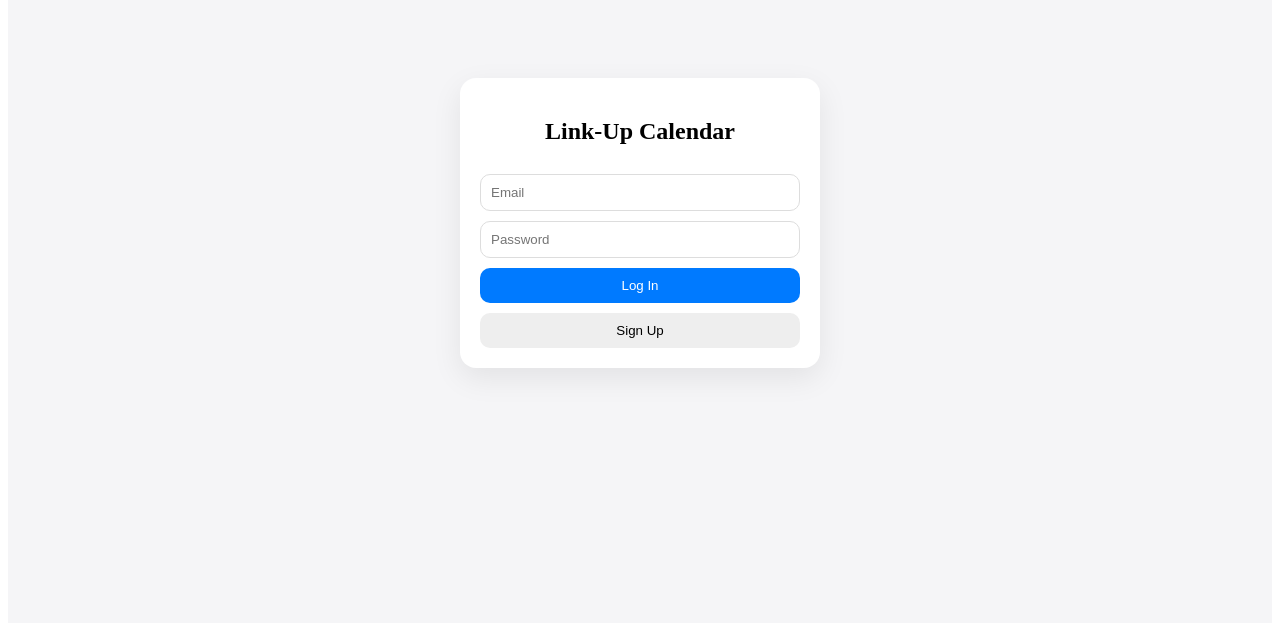
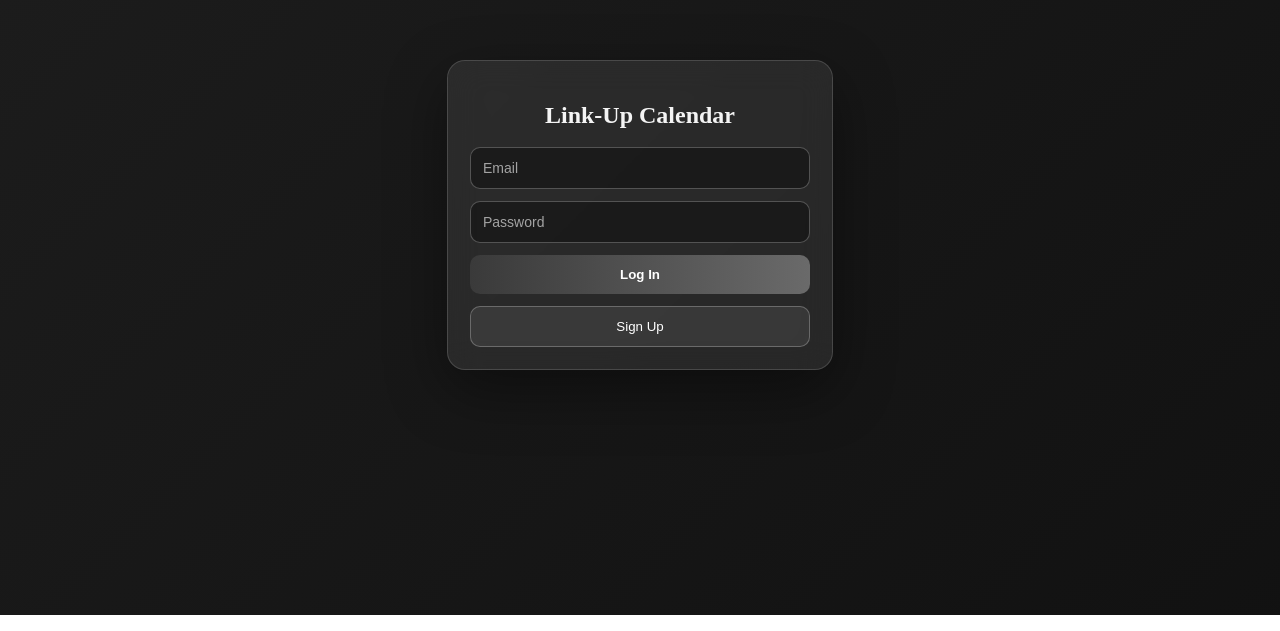
Before and after one commit to JimmyChhan/LinkUp, a React (Vite) app in the folder linkup/: page / in a window 1280 px wide. Shown: the part 185-816 px from the top of the page. Built offline with nearby package versions, Linux system fonts and the light colour scheme; no server answers.

Commit message:
Adjusting CSS visual

```diff
--- a/linkup/src/App.css
+++ b/linkup/src/App.css
@@ -182,3 +182,33 @@
     border-right-color: var(--border);
   }
 }
+
+@keyframes gradientMove {
+  0% {
+    background-position: 0% 50%;
+  }
+  50% {
+    background-position: 100% 50%;
+  }
+  100% {
+    background-position: 0% 50%;
+  }
+}
+
+html, body, #root {
+  width: 100%;
+  height: 100%;
+  margin: 0;
+  padding: 0;
+  overflow: hidden;
+}
+@keyframes gradientMove {
+  0% { background-position: 0% 50%; }
+  50% { background-position: 100% 50%; }
+  100% { background-position: 0% 50%; }
+}
+
+/* placeholder fix */
+input::placeholder {
+  color: rgba(255, 255, 255, 0.6);
+}
--- a/linkup/src/index.css
+++ b/linkup/src/index.css
@@ -49,3 +49,44 @@
 .react-calendar__month-view__days__day--weekend {
   color: inherit !important;
 }
+
+@keyframes gradientMove {
+
+  0% {
+
+    background-position: 0% 50%;
+
+  }
+
+  50% {
+
+    background-position: 100% 50%;
+
+  }
+
+  100% {
+
+    background-position: 0% 50%;
+
+  }
+
+}
+
+html, body, #root {
+  width: 100%;
+  height: 100%;
+  margin: 0;
+  padding: 0;
+  overflow: hidden;
+}
+
+@keyframes gradientMove {
+  0% { background-position: 0% 50%; }
+  50% { background-position: 100% 50%; }
+  100% { background-position: 0% 50%; }
+}
+
+/* placeholder fix */
+input::placeholder {
+  color: rgba(255, 255, 255, 0.6);
+}
--- a/linkup/src/pages/CalendarPage.jsx
+++ b/linkup/src/pages/CalendarPage.jsx
@@ -11,21 +11,19 @@ export default function CalendarPage() {
   const [selectedDays, setSelectedDays] = useState([]);
   const [mode, setMode] = useState("view");
   const [selectedDayInfo, setSelectedDayInfo] = useState(null);
-  const [removeConfirm, setRemoveConfirm] = useState(null);
 
-  // ---------------- GET USER ----------------
+  // ---------------- USER ----------------
   useEffect(() => {
     const getUser = async () => {
       const { data } = await supabase.auth.getUser();
       setUser(data?.user || null);
     };
-
     getUser();
   }, []);
 
   // ---------------- FETCH ----------------
   const fetchData = async () => {
-    const { data, error } = await supabase
+    const { data } = await supabase
       .from("availability")
       .select(`
         id,
@@ -34,7 +32,7 @@ export default function CalendarPage() {
         user:profiles(username)
       `);
 
-    if (!error) setAvailability(data || []);
+    setAvailability(data || []);
   };
 
   // ---------------- REALTIME ----------------
@@ -55,7 +53,7 @@ export default function CalendarPage() {
 
   if (!user) return <div style={styles.loading}>Loading...</div>;
 
-  // ---------------- TOGGLE DAYS ----------------
+  // ---------------- LOGIC ----------------
   const toggleDay = (date) => {
     const day = date.toISOString().split("T")[0];
 
@@ -66,7 +64,6 @@ export default function CalendarPage() {
     );
   };
 
-  // ---------------- CLICK DAY ----------------
   const handleDayClick = (date) => {
     const day = date.toISOString().split("T")[0];
 
@@ -76,9 +73,8 @@ export default function CalendarPage() {
       setSelectedDayInfo({
         date: day,
         users,
-        count: users.length,
+        count: users.length
       });
-
       return;
     }
 
@@ -88,52 +84,31 @@ export default function CalendarPage() {
     }
 
     if (mode === "remove") {
-      setRemoveConfirm(day);
+      supabase
+        .from("availability")
+        .delete()
+        .eq("user_id", user.id)
+        .eq("date", day)
+        .then(fetchData);
     }
   };
 
-  // ---------------- CONFIRM ADD ----------------
   const confirmAvailability = async () => {
     const payload = selectedDays.map((day) => ({
       user_id: user.id,
-      date: day,
+      date: day
     }));
 
     const { error } = await supabase
       .from("availability")
       .insert(payload);
 
-    if (error) {
-      alert(error.message);
-      return;
-    }
-
+    if (!error) {
       setSelectedDays([]);
       fetchData();
+    }
   };
 
-  // ---------------- CONFIRM REMOVE ----------------
-  const confirmRemove = async () => {
-    if (!removeConfirm) return;
-
-    const { error } = await supabase
-      .from("availability")
-      .delete()
-      .eq("user_id", user.id)
-      .eq("date", removeConfirm);
-
-    if (error) {
-      alert(error.message);
-      return;
-    }
-
-    setRemoveConfirm(null);
-    fetchData();
-  };
-
-  const cancelRemove = () => setRemoveConfirm(null);
-
-  // ---------------- USERS PER DAY ----------------
   const getUsersForDay = (date) => {
     const day = date.toISOString().split("T")[0];
 
@@ -143,22 +118,22 @@ export default function CalendarPage() {
       .filter(Boolean);
   };
 
-  // ---------------- COLOR (GREEN IF >=1) ----------------
   const getColor = (date) => {
     const count = getUsersForDay(date).length;
-
-    if (count >= 1) return "greenday";
+    if (count >= 1) return "green-day";
     return "";
   };
 
+  // ---------------- UI ----------------
   return (
+    <div style={styles.background}>
       <Layout user={user}>
         <div style={styles.page}>
           <div style={styles.card}>
 
             {/* HEADER */}
             <div style={styles.header}>
-            <div style={{ display: "flex", gap: 6 }}>
+              <div style={styles.modes}>
                 <button onClick={() => setMode("view")} style={btn(mode === "view")}>View</button>
                 <button onClick={() => setMode("add")} style={btn(mode === "add")}>Add</button>
                 <button onClick={() => setMode("remove")} style={btn(mode === "remove")}>Remove</button>
@@ -173,44 +148,44 @@ export default function CalendarPage() {
             )}
 
             {/* CALENDAR */}
+            <div style={styles.calendarWrapper}>
               <Calendar
                 onClickDay={handleDayClick}
                 tileClassName={({ date }) => {
                   const day = date.toISOString().split("T")[0];
-
                   if (selectedDays.includes(day)) return "selected";
-
                   return getColor(date);
                 }}
                 tileContent={({ date }) => {
-              const count = getUsersForDay(date);
+                  const users = getUsersForDay(date);
+                  const count = users.length;
 
-              if (count.length === 0) return null;
+                  if (count === 0) return null;
 
                   return (
-                <div style={styles.cellContent}>
-                  {/* NUMBER BADGE */}
-                  <div style={styles.countBadge}>
-                    {count.length}
-                  </div>
+                    <div style={styles.tileContent}>
+                      {/* NUMBER */}
+                      <div style={styles.countBadge}>{count}</div>
 
-                  {/* MINI AVATARS */}
-                  <div style={styles.avatarRow}>
-                    {count.slice(0, 3).map((u, i) => (
-                      <div key={i} style={styles.avatar}>
+                      {/* INITIALS */}
+                      <div style={styles.initialsRow}>
+                        {users.slice(0, 2).map((u, i) => (
+                          <span key={i} style={styles.initials}>
                             {u.slice(0, 2).toUpperCase()}
-                      </div>
+                          </span>
                         ))}
                       </div>
                     </div>
                   );
                 }}
               />
+            </div>
 
           </div>
         </div>
+      </Layout>
 
-      {/* VIEW POPUP */}
+      {/* POPUP */}
       {selectedDayInfo && (
         <div style={styles.modalOverlay} onClick={() => setSelectedDayInfo(null)}>
           <div style={styles.modal} onClick={(e) => e.stopPropagation()}>
@@ -227,22 +202,7 @@ export default function CalendarPage() {
           </div>
         </div>
       )}
-
-      {/* REMOVE CONFIRM */}
-      {removeConfirm && (
-        <div style={styles.modalOverlay} onClick={cancelRemove}>
-          <div style={styles.modal} onClick={(e) => e.stopPropagation()}>
-            <h3>Remove availability?</h3>
-            <p><b>{removeConfirm}</b></p>
-
-            <div style={{ display: "flex", gap: 10 }}>
-              <button onClick={confirmRemove} style={styles.deleteBtn}>Remove</button>
-              <button onClick={cancelRemove} style={styles.cancelBtn}>Cancel</button>
     </div>
-          </div>
-        </div>
-      )}
-    </Layout>
   );
 }
 
@@ -258,37 +218,59 @@ const btn = (active) => ({
 
 // ---------------- STYLES ----------------
 const styles = {
-page: {
+  background: {
     minHeight: "100vh",
     display: "flex",
     justifyContent: "center",
     alignItems: "center",
-  background: "#f5f5f7",
-  padding: 20
+    background: "linear-gradient(-45deg, #f5f5f7, #e8ecf3, #fff, #f9f9f9)",
+    backgroundSize: "400% 400%"
+  },
+
+  page: {
+    display: "flex",
+    justifyContent: "center",
+    alignItems: "center"
   },
 
   card: {
     width: 460,
-  background: "#fff",
+    background: "rgba(255,255,255,0.9)",
+    backdropFilter: "blur(10px)",
     padding: 20,
     borderRadius: 24,
-  boxShadow: "0 10px 40px rgba(0,0,0,0.08)",
-
     display: "flex",
     flexDirection: "column",
     alignItems: "center",
-  gap: 12
+    gap: 14
   },
 
   header: {
+    width: "100%",
     display: "flex",
-    justifyContent: "space-between",
-    alignItems: "center"
+    flexDirection: "column",
+    alignItems: "center",
+    gap: 10
+  },
+
+  title: {
+    fontSize: 20,
+    fontWeight: 600
+  },
+
+  modes: {
+    display: "flex",
+    gap: 6
+  },
+
+  calendarWrapper: {
+    width: "100%",
+    display: "flex",
+    justifyContent: "center"
   },
 
   confirm: {
     width: "100%",
-    margin: "10px 0",
     padding: 10,
     border: "none",
     borderRadius: 12,
@@ -297,10 +279,11 @@ card: {
     fontWeight: 600
   },
 
-  cellContent: {
+  tileContent: {
     display: "flex",
     flexDirection: "column",
     alignItems: "center",
+    gap: 2,
     marginTop: 2
   },
 
@@ -310,18 +293,17 @@ card: {
     background: "#007aff",
     color: "#fff",
     borderRadius: 999,
-    padding: "2px 6px",
-    marginBottom: 2
+    padding: "2px 6px"
   },
 
-  avatarRow: {
+  initialsRow: {
     display: "flex",
-    gap: 2
+    gap: 3
   },
 
-  avatar: {
-    width: 16,
-    height: 16,
+  initials: {
+    width: 14,
+    height: 14,
     fontSize: 8,
     borderRadius: "50%",
     background: "#34c759",
@@ -331,9 +313,8 @@ card: {
     justifyContent: "center"
   },
 
-  greenday: {
-    background: "rgba(52, 199, 89, 0.18)",
-    borderRadius: 10
+  greenDay: {
+    background: "rgba(52,199,89,0.18)"
   },
 
   userRow: {
@@ -369,23 +350,6 @@ card: {
     color: "#fff"
   },
 
-  deleteBtn: {
-    flex: 1,
-    padding: 10,
-    border: "none",
-    borderRadius: 10,
-    background: "#ff3b30",
-    color: "#fff"
-  },
-
-  cancelBtn: {
-    flex: 1,
-    padding: 10,
-    border: "none",
-    borderRadius: 10,
-    background: "#eee"
-  },
-
   loading: {
     padding: 20,
     textAlign: "center"
--- a/linkup/src/pages/Login.jsx
+++ b/linkup/src/pages/Login.jsx
@@ -27,7 +27,7 @@ export default function Login() {
   return (
     <div style={styles.page}>
       <div style={styles.card}>
-        <h2 style={{ textAlign: "center" }}>Link-Up Calendar</h2>
+        <h2 style={styles.title}>Link-Up Calendar</h2>
 
         <input
           placeholder="Email"
@@ -54,42 +54,76 @@ export default function Login() {
   );
 }
 
+// ---------------- STYLES ----------------
 const styles = {
   page: {
     height: "100vh",
     display: "flex",
     justifyContent: "center",
     alignItems: "center",
-    background: "#f5f5f7"
+
+    // smooth gray premium gradient
+    background: "linear-gradient(-45deg, #0b0b0b, #1a1a1a, #2a2a2a, #f2f2f2)",
+    backgroundSize: "400% 400%",
+    animation: "gradientMove 12s ease infinite"
   },
+
   card: {
-    width: "320px",
-    padding: "20px",
-    borderRadius: "16px",
-    background: "#fff",
-    boxShadow: "0 10px 30px rgba(0,0,0,0.08)",
+    width: "340px",
+    padding: "22px",
+    borderRadius: "18px",
+
+    // glass effect
+    background: "rgba(255,255,255,0.08)",
+    backdropFilter: "blur(16px)",
+    WebkitBackdropFilter: "blur(16px)",
+
+    border: "1px solid rgba(255,255,255,0.15)",
+    boxShadow: "0 20px 60px rgba(0,0,0,0.4)",
+
     display: "flex",
     flexDirection: "column",
-    gap: "10px"
+    gap: "12px",
+
+    color: "rgba(255,255,255,0.95)"
   },
+
+  title: {
+    textAlign: "center",
+    marginBottom: "6px",
+    fontWeight: 600
+  },
+
   input: {
-    padding: "10px",
+    padding: "12px",
     borderRadius: "10px",
-    border: "1px solid #ddd"
+
+    border: "1px solid rgba(255,255,255,0.25)",
+    background: "rgba(0,0,0,0.35)",
+
+    color: "white",
+    fontSize: "14px",
+    outline: "none"
   },
+
   button: {
-    padding: "10px",
+    padding: "12px",
     borderRadius: "10px",
     border: "none",
-    background: "#007aff",
+
+    background: "linear-gradient(90deg, #3a3a3a, #6a6a6a)",
     color: "white",
-    cursor: "pointer"
+
+    cursor: "pointer",
+    fontWeight: 600
   },
+
   secondary: {
-    padding: "10px",
+    padding: "12px",
     borderRadius: "10px",
-    border: "none",
-    background: "#eee",
+    border: "1px solid rgba(255,255,255,0.25)",
+    background: "rgba(255,255,255,0.08)",
+    color: "white",
     cursor: "pointer"
   }
 };
```
Lines whose indentation alone changed are shown as unchanged.
